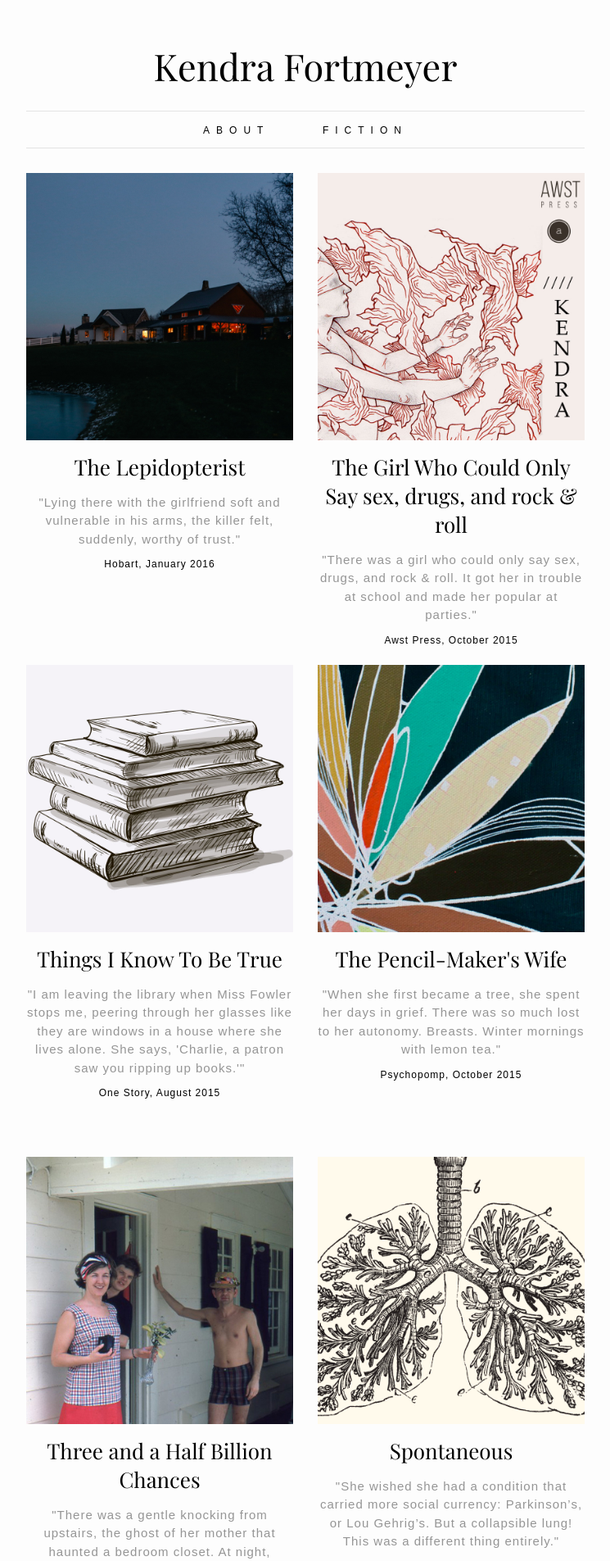
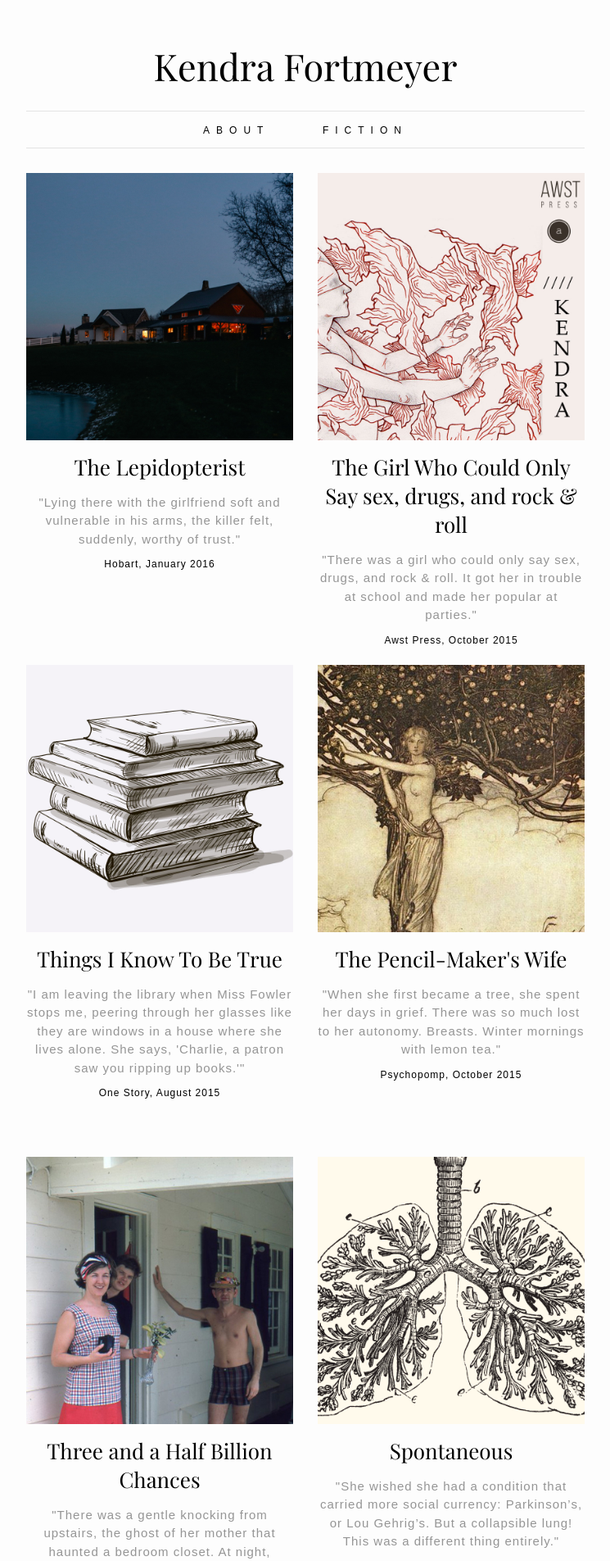
Before and after one commit to rblakemesser/rblakemesser.github.io, a Jekyll site: the page built from fiction/index.html, in a window 1280 px wide. Shown: the top 1904 px of the page at 82% size, without its empty margins (267-1012 px from the left). Built offline with Jekyll 4.4.1, drawn with Linux system fonts in a browser that asks for light colours; some web fonts are replaced.

Commit message:
psycho picture

```diff
--- a/_data/fiction.yml
+++ b/_data/fiction.yml
@@ -39,7 +39,7 @@ fiction:
     pub: "Psychopomp"
     dat: "October 2015"
     title: "The Pencil-Maker's Wife"
-    image: "PencilMakersWife.jpg"
+    image: "treegoddess.jpg"
     link: "http://psychopompmag.com/2015/10/01/issue-9/"
 
   - snippet: "There was a gentle knocking from upstairs, the ghost of her mother that haunted a bedroom closet. At night, Joanie said, she could hear her mother crying, but was afraid to let her out."
```
Also changed, not shown: assets/tree goddess.jpg (added), assets/treegoddess.jpg (added), 1 other file.
